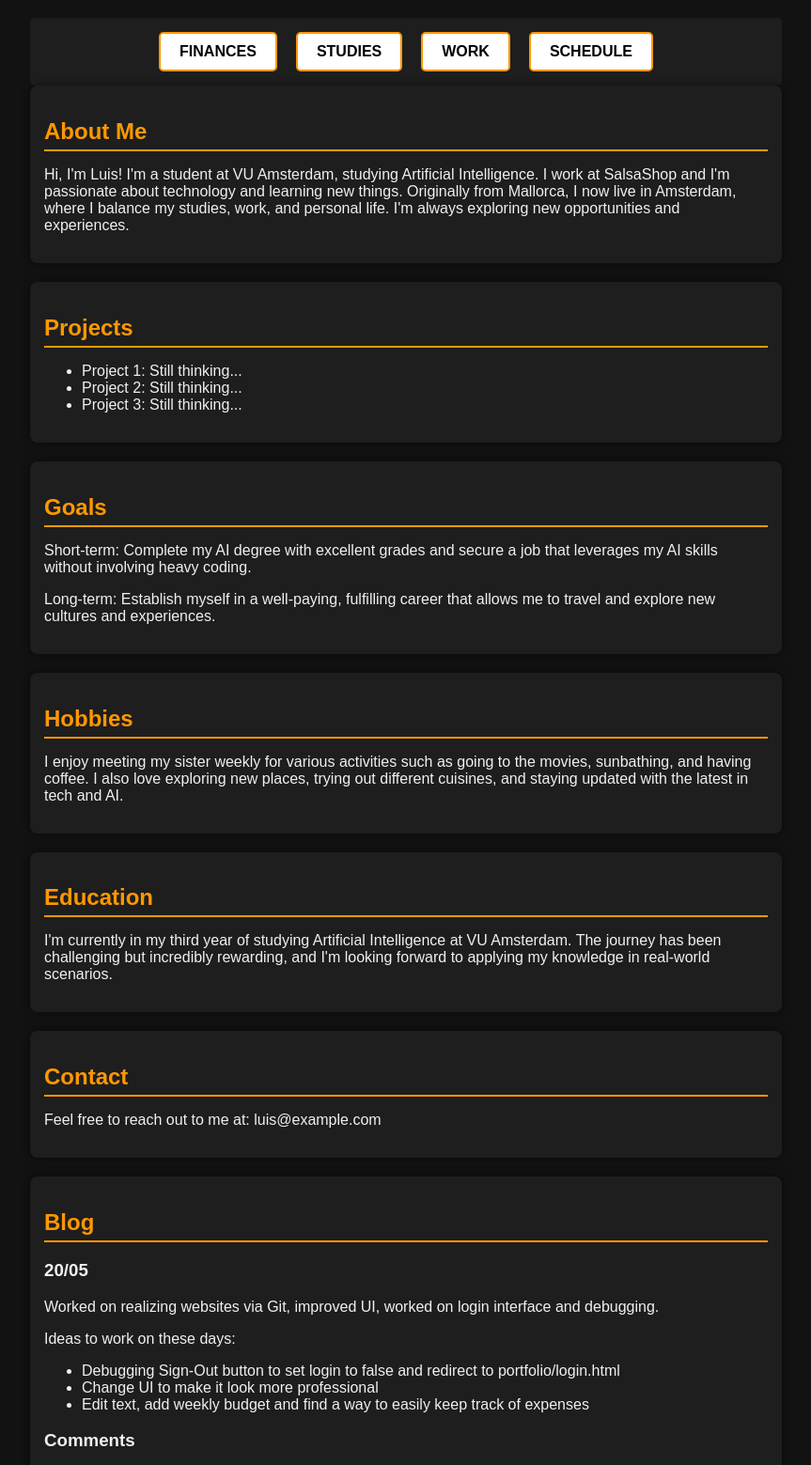
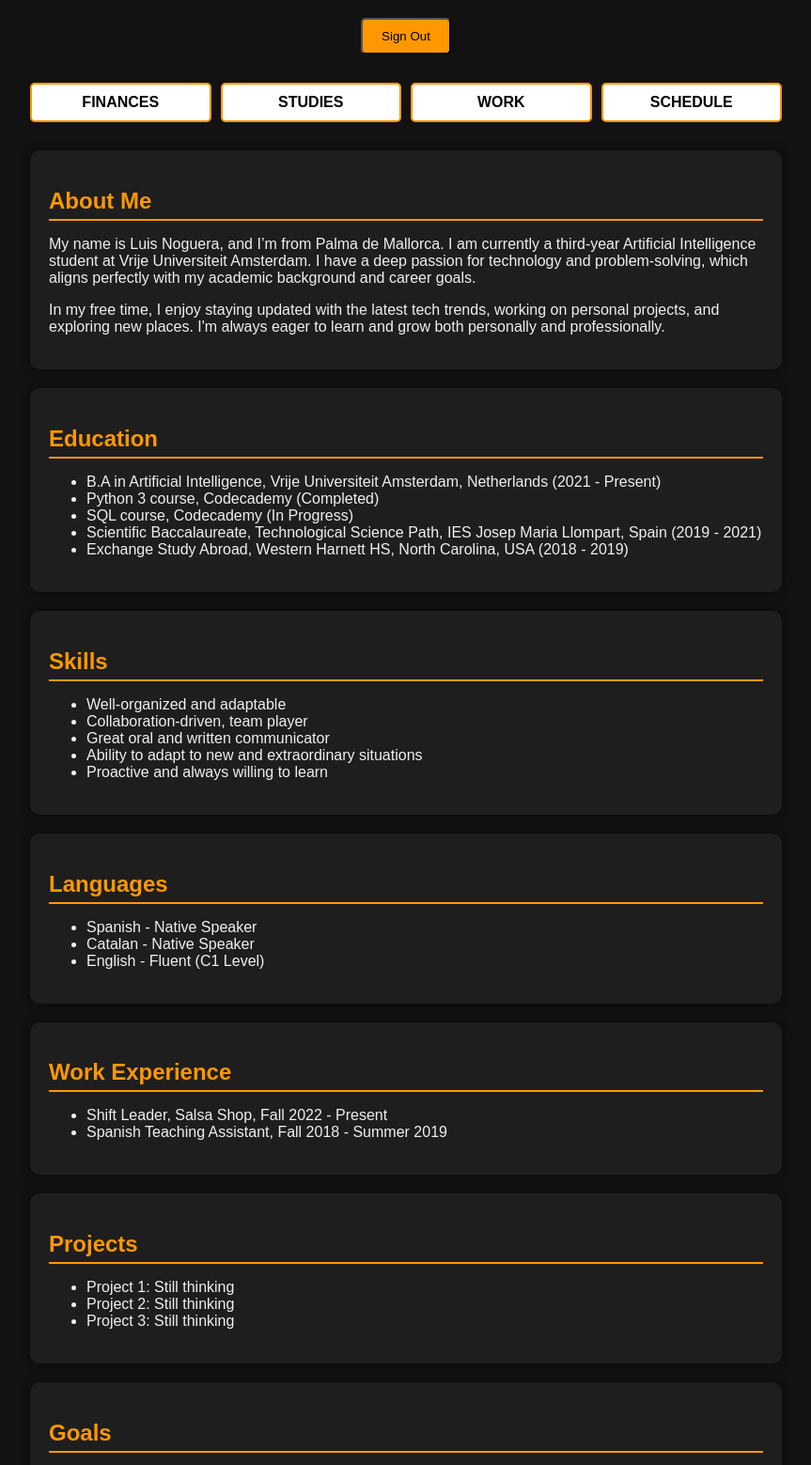
Before and after one commit to luisprojects/portfolio, a website: page index.html in a window 1280 px wide. Shown: the part 81-1640 px from the top of the page at 94% size, without its empty margins (208-1071 px from the left). Drawn offline with Linux system fonts and the light colour scheme.

Commit message:
Removed image rotation and improved index page UI

```diff
--- a/index.html
+++ b/index.html
@@ -5,53 +5,85 @@
     <meta name="viewport" content="width=device-width, initial-scale=1.0">
     <title>My Portfolio</title>
     <link rel="stylesheet" href="styles.css">
+    <script src="firebase.js" defer></script>
     <script src="script.js" defer></script>
 </head>
 <body>
     <div class="container">
         <h1>My Portfolio</h1>
-        <div class="navigation-container centered">
+        <button class="logout-button" onclick="logout()">Sign Out</button>
+
         <div class="navigation">
             <a href="finances.html" class="button finances">FINANCES</a>
             <a href="studies.html" class="button studies">STUDIES</a>
             <a href="work.html" class="button work">WORK</a>
             <a href="schedule.html" class="button schedule">SCHEDULE</a>
         </div>
-        </div>
-        <div class="about-me section box">
+
+        <section class="about-me section">
             <h2>About Me</h2>
-            <p>Hi, I'm Luis! I'm a student at VU Amsterdam, studying Artificial Intelligence. I work at SalsaShop and I'm passionate about technology and learning new things. Originally from Mallorca, I now live in Amsterdam, where I balance my studies, work, and personal life. I'm always exploring new opportunities and experiences.</p>
-        </div>
-        <div class="projects section box">
+            <p>My name is Luis Noguera, and I’m from Palma de Mallorca. I am currently a third-year Artificial Intelligence student at Vrije Universiteit Amsterdam. I have a deep passion for technology and problem-solving, which aligns perfectly with my academic background and career goals.</p>
+            <p>In my free time, I enjoy staying updated with the latest tech trends, working on personal projects, and exploring new places. I'm always eager to learn and grow both personally and professionally.</p>
+        </section>
+
+        <section class="education section">
+            <h2>Education</h2>
+            <ul>
+                <li>B.A in Artificial Intelligence, Vrije Universiteit Amsterdam, Netherlands (2021 - Present)</li>
+                <li>Python 3 course, Codecademy (Completed)</li>
+                <li>SQL course, Codecademy (In Progress)</li>
+                <li>Scientific Baccalaureate, Technological Science Path, IES Josep Maria Llompart, Spain (2019 - 2021)</li>
+                <li>Exchange Study Abroad, Western Harnett HS, North Carolina, USA (2018 - 2019)</li>
+            </ul>
+        </section>
+
+        <section class="skills section">
+            <h2>Skills</h2>
+            <ul>
+                <li>Well-organized and adaptable</li>
+                <li>Collaboration-driven, team player</li>
+                <li>Great oral and written communicator</li>
+                <li>Ability to adapt to new and extraordinary situations</li>
+                <li>Proactive and always willing to learn</li>
+            </ul>
+        </section>
+
+        <section class="languages section">
+            <h2>Languages</h2>
+            <ul>
+                <li>Spanish - Native Speaker</li>
+                <li>Catalan - Native Speaker</li>
+                <li>English - Fluent (C1 Level)</li>
+            </ul>
+        </section>
+
+        <section class="work-experience section">
+            <h2>Work Experience</h2>
+            <ul>
+                <li>Shift Leader, Salsa Shop, Fall 2022 - Present</li>
+                <li>Spanish Teaching Assistant, Fall 2018 - Summer 2019</li>
+            </ul>
+        </section>
+
+        <section class="projects section">
             <h2>Projects</h2>
             <ul>
-                <li>Project 1: Still thinking...</li>
-                <li>Project 2: Still thinking...</li>
-                <li>Project 3: Still thinking...</li>
+                <li>Project 1: Still thinking</li>
+                <li>Project 2: Still thinking</li>
+                <li>Project 3: Still thinking</li>
             </ul>
-        </div>
-        <div class="goals section box">
+        </section>
+
+        <section class="goals section">
             <h2>Goals</h2>
-            <p>Short-term: Complete my AI degree with excellent grades and secure a job that leverages my AI skills without involving heavy coding.</p>
-            <p>Long-term: Establish myself in a well-paying, fulfilling career that allows me to travel and explore new cultures and experiences.</p>
-        </div>
-        <div class="hobbies section box">
-            <h2>Hobbies</h2>
-            <p>I enjoy meeting my sister weekly for various activities such as going to the movies, sunbathing, and having coffee. I also love exploring new places, trying out different cuisines, and staying updated with the latest in tech and AI.</p>
-        </div>
-        <div class="education section box">
-            <h2>Education</h2>
-            <p>I'm currently in my third year of studying Artificial Intelligence at VU Amsterdam. The journey has been challenging but incredibly rewarding, and I'm looking forward to applying my knowledge in real-world scenarios.</p>
-        </div>
-        <div class="contact section box">
-            <h2>Contact</h2>
-            <p>Feel free to reach out to me at: luis@example.com</p>
-        </div>
-        <div class="blog section box">
+            <p>My short-term goal is to secure an internship where I can apply my knowledge and skills in a practical environment. Long-term, I aim to become a Solutions Architect, contributing to innovative projects and helping to solve complex problems.</p>
+        </section>
+
+        <section class="blog section">
             <h2>Blog</h2>
-            <div class="post">
-                <h3>20/05</h3>
-                <p>Worked on realizing websites via Git, improved UI, worked on login interface and debugging.</p>
+            <div class="blog-post">
+                <h3>20/05 Worked on Realising Website via Git</h3>
+                <p>Worked on realising website via Git, improved UI, worked on login interface and debugging.</p>
                 <p>Ideas to work on these days:</p>
                 <ul>
                     <li>Debugging Sign-Out button to set login to false and redirect to portfolio/login.html</li>
@@ -59,18 +91,14 @@
                     <li>Edit text, add weekly budget and find a way to easily keep track of expenses</li>
                 </ul>
             </div>
-            <div class="comments">
-                <h3>Comments</h3>
+
+            <form id="commentForm">
+                <h3>Leave a Comment</h3>
+                <input type="text" id="commentInput" placeholder="Write your comment here..." required>
+                <button type="submit">Submit</button>
+            </form>
             <div id="comments"></div>
-                <input type="text" id="commentInput" placeholder="Add a comment">
-                <button onclick="addComment()">Submit</button>
-            </div>
-        </div>
-        <div class="datetime">
-            <span id="date"></span>
-            <span id="time"></span>
-        </div>
-        <button onclick="logout()" class="button">SIGN OUT</button>
+        </section>
     </div>
 </body>
 </html>
--- a/styles.css
+++ b/styles.css
@@ -18,6 +18,19 @@ h1 {
 
 .section {
     margin-bottom: 20px;
+    opacity: 0;
+    animation: fadeIn 2s forwards;
+}
+
+@keyframes fadeIn {
+    from {
+        opacity: 0;
+        transform: translateY(20px);
+    }
+    to {
+        opacity: 1;
+        transform: translateY(0);
+    }
 }
 
 h2 {
@@ -32,28 +45,24 @@ h2 {
     border-radius: 8px;
     padding: 15px;
     box-shadow: 0 0 10px rgba(0, 0, 0, 0.5);
+    opacity: 0;
+    animation: fadeIn 2s forwards;
 }
 
 .button {
     display: inline-block;
-    background-color: #fff;
+    background-color: #ff9800;
     color: #000;
     padding: 10px 20px;
     margin: 5px;
     text-decoration: none;
     border-radius: 5px;
-    border: 2px solid #ff9800;
-    font-weight: bold;
-    text-transform: uppercase;
+    transition: transform 0.3s, background-color 0.3s;
 }
 
 .button:hover {
     background-color: #e68900;
-    color: #fff;
-}
-
-.centered {
-    text-align: center;
+    transform: scale(1.05);
 }
 
 table {
@@ -79,6 +88,8 @@ tbody tr:nth-child(even) {
     background-color: #2e2e2e;
 }
 
+/* Additional styles from previous updates */
+
 a {
     color: #ff9800;
     text-decoration: none;
@@ -95,7 +106,7 @@ a:hover {
 
 .navigation-container {
     display: flex;
-    justify-content: center;
+    justify-content: space-between;
     align-items: center;
     background-color: #1e1e1e;
     padding: 10px;
@@ -105,6 +116,20 @@ a:hover {
 .navigation {
     display: flex;
     gap: 10px;
+}
+
+.navigation a {
+    padding: 10px 20px;
+    background-color: #ff9800;
+    color: #000;
+    border-radius: 5px;
+    text-decoration: none;
+    transition: transform 0.3s, background-color 0.3s;
+}
+
+.navigation a:hover {
+    background-color: #e68900;
+    transform: scale(1.05);
 }
 
 .datetime {
@@ -126,10 +151,12 @@ a:hover {
     border-radius: 5px;
     text-align: center;
     text-decoration: none;
+    transition: transform 0.3s, background-color 0.3s;
 }
 
 .home-button:hover {
     background-color: #e68900;
+    transform: scale(1.05);
 }
 
 .schedule-table {
@@ -179,6 +206,20 @@ a:hover {
     font-size: 18px;
 }
 
+.comment {
+    opacity: 0;
+    animation: slideIn 1s forwards;
+}
+
+@keyframes slideIn {
+    from {
+        transform: translateX(100%);
+    }
+    to {
+        transform: translateX(0);
+    }
+}
+
 table {
     width: 100%;
     border-collapse: collapse;
@@ -198,57 +239,68 @@ th {
     background-color: #444;
 }
 
-@keyframes fadeIn {
-    from {
-        opacity: 0;
-    }
-    to {
-        opacity: 1;
-    }
-}
-
-@keyframes slideIn {
-    from {
-        transform: translateX(-100%);
-    }
-    to {
-        transform: translateX(0);
-    }
-}
-
-@keyframes scaleUp {
-    from {
-        transform: scale(0.8);
-    }
-    to {
-        transform: scale(1);
-    }
-}
-
-.section {
-    margin-bottom: 20px;
-    animation: fadeIn 1s ease-in-out;
-}
-
-.box {
-    background-color: #1e1e1e;
-    border-radius: 8px;
-    padding: 15px;
-    box-shadow: 0 0 10px rgba(0, 0, 0, 0.5);
-    animation: scaleUp 0.5s ease-in-out;
-}
-
-
-.button {
-    display: inline-block;
+/* Updated styles for index page UI improvements */
+.navigation .button {
     background-color: #fff;
     color: #000;
-    padding: 10px 20px;
-    margin: 5px;
-    text-decoration: none;
-    border-radius: 5px;
     border: 2px solid #ff9800;
     font-weight: bold;
     text-transform: uppercase;
-    animation: slideIn 0.5s ease-in-out;
+    font-size: 16px;
+    margin: 10px 0;
+    width: 100%;
+    text-align: center;
 }
+
+.navigation .button:hover {
+    background-color: #e6e6e6;
+}
+
+.finances {
+    background-color: #ffff00;
+}
+
+.studies {
+    background-color: #0000ff;
+    color: #fff;
+}
+
+.work {
+    background-color: #ff0000;
+    color: #fff;
+}
+
+.schedule {
+    background-color: #ffffff;
+    color: #000;
+    border: 2px solid #ff9800;
+}
+
+.about-me, .education, .skills, .languages, .work-experience, .projects, .goals, .blog {
+    margin: 20px 0;
+    padding: 20px;
+    border-radius: 10px;
+    background-color: #1e1e1e;
+    box-shadow: 0 0 10px rgba(0, 0, 0, 0.5);
+}
+
+section h2 {
+    color: #ff9800;
+    font-weight: bold;
+}
+
+.logout-button {
+    display: block;
+    margin: 20px auto;
+    padding: 10px 20px;
+    background-color: #ff9800;
+    color: #000;
+    border-radius: 5px;
+    text-align: center;
+    text-decoration: none;
+    cursor: pointer;
+}
+
+.logout-button:hover {
+    background-color: #e68900;
+}
```
Also changed, not shown: script.js (+41 -49 lines). Lines whose indentation alone changed are shown as unchanged.
